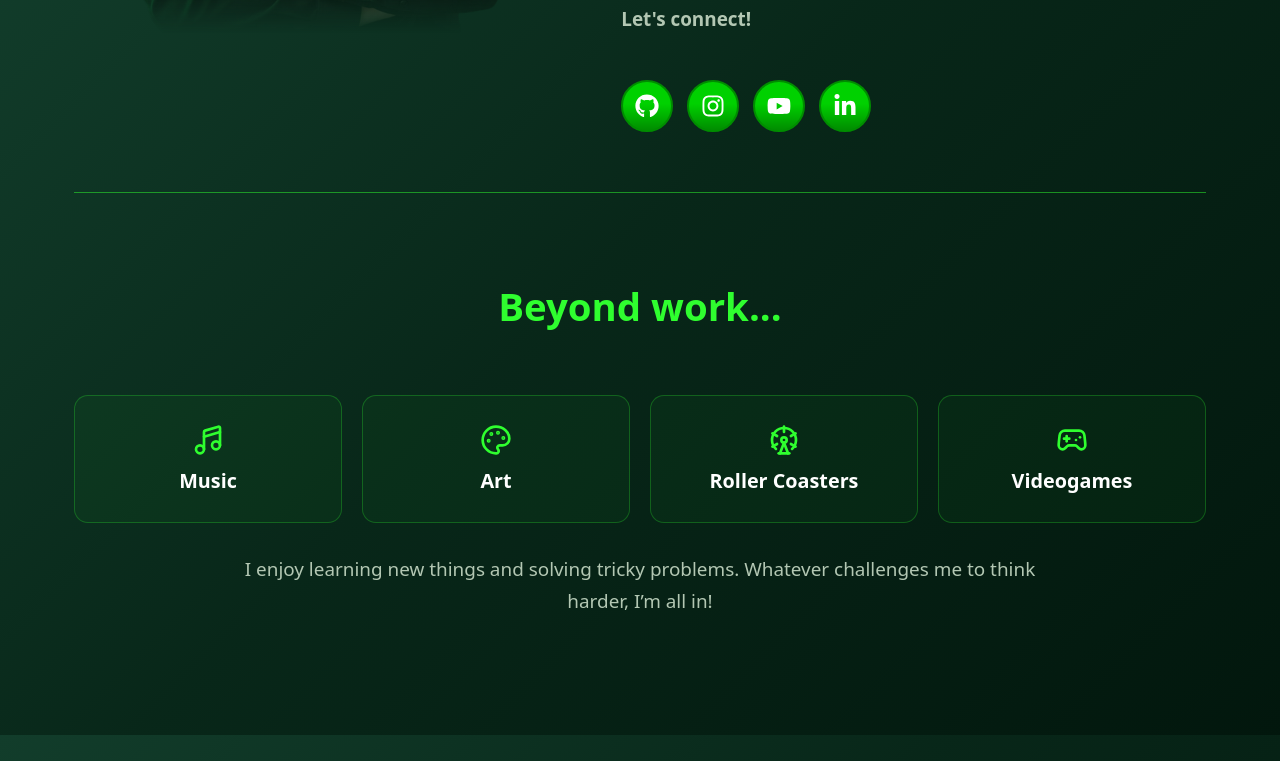
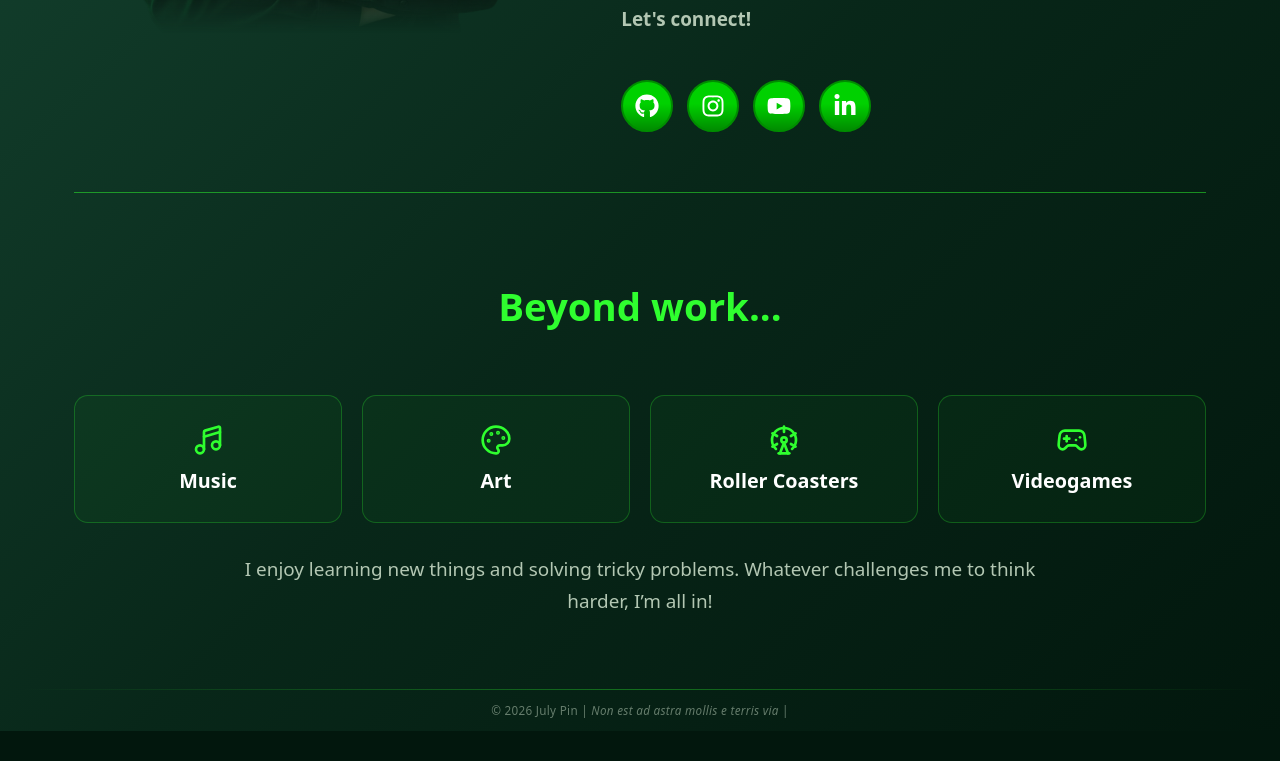
Before and after one commit to kaudrawmich/julys-portfolio, a React (Vite) app: page /about in a window 1280 px wide. Shown: the part 865-1626 px from the top of the page. After the commit the page ends 1596 px from the top, so only its background shows below. Built offline with nearby package versions, Linux system fonts and the light colour scheme.

Commit message:
Implemented footer and about pages

```diff
--- /dev/null
+++ b/src/Components/Footer.css
@@ -0,0 +1,45 @@
+/*
+Footer.css: Footer styles
+*/
+
+.footer {
+    width: 100%;
+    margin: 0;
+    padding: 8px 20px 12px;
+
+    background: transparent;
+    border: none;
+    text-align: center;
+}
+
+/* Full-width cinematic divider */
+.footer::before {
+    content: "";
+    display: block;
+
+    width: 100%;
+    height: 1px;
+    margin-bottom: 12px;
+
+    background: linear-gradient(
+        90deg,
+        transparent 0%,
+        rgba(47, 254, 47, 0.12) 15%,
+        rgba(47, 254, 47, 0.35) 50%,
+        rgba(47, 254, 47, 0.12) 85%,
+        transparent 100%
+    );
+}
+
+/* Copyright */
+.footer p {
+    margin: 0;
+
+    font-size: 0.65rem;
+    font-weight: 400;
+    line-height: 1.4;
+    letter-spacing: 0.3px;
+
+    color: var(--text);
+    opacity: 0.55;
+}
--- /dev/null
+++ b/src/Components/Footer.jsx
@@ -0,0 +1,14 @@
+/*
+Footer.jsx: Reusable portfolio footer
+*/
+import './Footer.css'
+
+export function Footer() {
+    return (
+        <footer className="footer">
+            <p>
+                © {new Date().getFullYear()} July Pin | <i>Non est ad astra mollis e terris via</i> |
+            </p>
+        </footer>
+    )
+}
--- a/src/Layout.jsx
+++ b/src/Layout.jsx
@@ -1,5 +1,6 @@
 import { Outlet } from 'react-router-dom'
 import { Navbar } from './Components/Navbar'
+import { Footer } from './Components/Footer'
 
 export function Layout() {
     return (
@@ -8,6 +9,7 @@ export function Layout() {
             <main>
                 <Outlet />
             </main>
+            <Footer />
         </>
     )
 }
--- a/src/Pages/About.css
+++ b/src/Pages/About.css
@@ -7,7 +7,7 @@ About.css: About page styles
     width: 100%;
     max-width: 1400px;
     margin: 0 auto;
-    padding: 40px 50px;
+    padding: 40px 50px 20px;
 }
 
 /* Centered page heading */
@@ -134,7 +134,7 @@ About.css: About page styles
     align-items: center;
     gap: 30px;
 
-    padding: 40px 0 80px;
+    padding: 40px 0 20px;
     text-align: center;
 }
 
@@ -142,13 +142,6 @@ About.css: About page styles
     font-size: clamp(1.8rem, 3vw, 2.5rem);
     color: #2FFE2F;
     margin-bottom: 30px;
-}
-
-.about-interests-grid {
-    display: grid;
-    grid-template-columns: repeat(4, 1fr);
-    gap: 20px;
-    width: 100%;
 }
 
 .about-interests-description {
```
